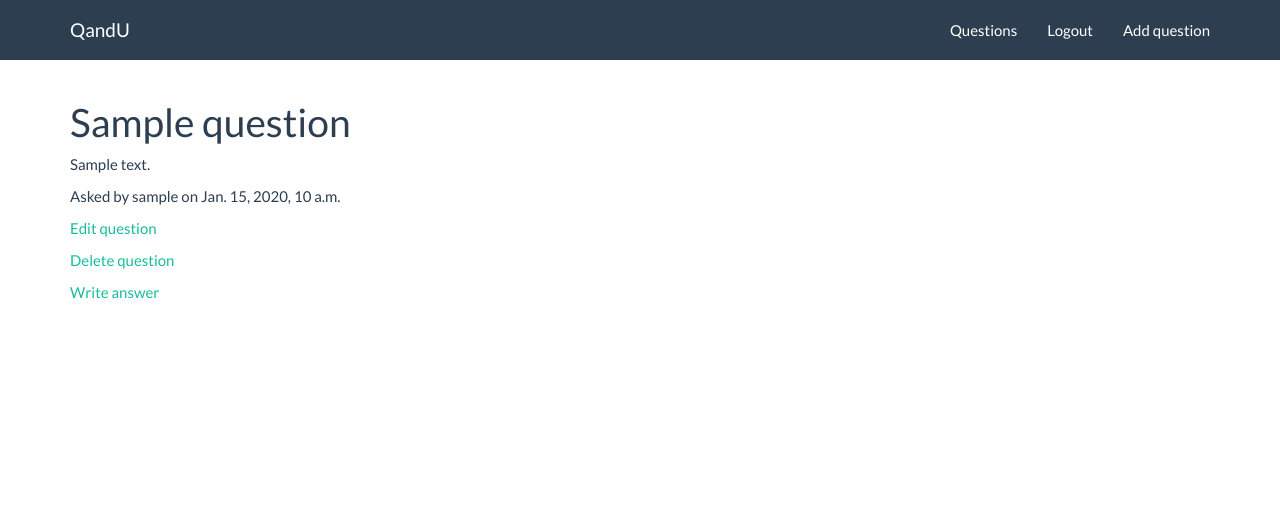
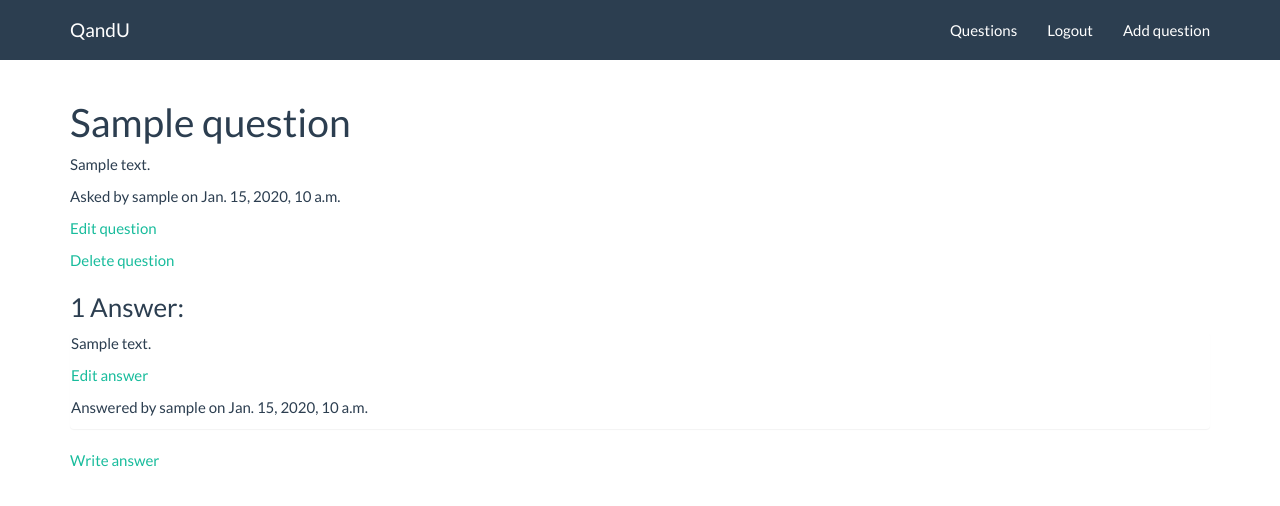
Before and after one commit to crrauser/qandu_app, a Django app: page /question/1/ in a window 1280 px wide. Shown: the top 506 px of the page. Run offline with Django 3.2, Linux system fonts and the light colour scheme; a user stored in the database is signed in; tables that the repository leaves empty hold one stand-in row (values such as "Sample post"); some libraries are stand-ins or nearby versions.

Commit message:
Add answer update view

```diff
--- a/core/urls.py
+++ b/core/urls.py
@@ -12,4 +12,5 @@ urlpatterns = patterns('',
                       url(r'^question/update/(?P<pk>\d+)/$', QuestionUpdateView.as_view(), name='question_update'),
                       url(r'^question/delete/(?P<pk>\d+)/$', QuestionDeleteView.as_view(), name='question_delete'),
                       url(r'^question/(?P<pk>\d+)/answer/create/$', AnswerCreateView.as_view(), name='answer_create'),
+                      url(r'^question/(?P<question_pk>\d+)/answer/update/(?P<answer_pk>\d+)/$', AnswerUpdateView.as_view(), name='answer_update'),
                       )
--- a/core/views.py
+++ b/core/views.py
@@ -59,3 +59,12 @@ class AnswerCreateView(CreateView):
     form.instance.user = self.request.user
     form.instance.question = Question.objects.get(id=self.kwargs['pk'])
     return super(AnswerCreateView, self).form_valid(form)
+
+class AnswerUpdateView(UpdateView):
+  model = Answer
+  pk_url_kwarg = 'answer_pk'
+  template_name = 'answer/answer_form.html'
+  fields = ['text']
+
+  def get_success_url(self):
+    return self.object.question.get_absolute_url()
--- a/templates/question/question_detail.html
+++ b/templates/question/question_detail.html
@@ -7,5 +7,17 @@
 <p><a href="{% url 'question_update' pk=question.id %}">Edit question</a></p>
 <p><a href="{% url 'question_delete' pk=question.id %}">Delete question</a></p>
 {% endif %}
+{% if answers.count > 0 %}
+<h3>{{ answers.count }} Answer{{ answers.count|pluralize }}:</h3>
+{% endif %}
+{% for answer in answers %}
+<div class="panel">
+  <p>{{ answer.text }}</p>
+  {% if answer.user == user %}
+  <p><a href="{% url 'answer_update' question_pk=question.id answer_pk=answer.id %}">Edit answer</a></p>
+  {% endif %}
+  <p>Answered by {{ answer.user.username }} on {{ answer.created_at }}</p>
+</div>
+{% endfor %}
 <p><a href="{% url 'answer_create' pk=question.id %}">Write answer</a></p>
 {% endblock %}
```
